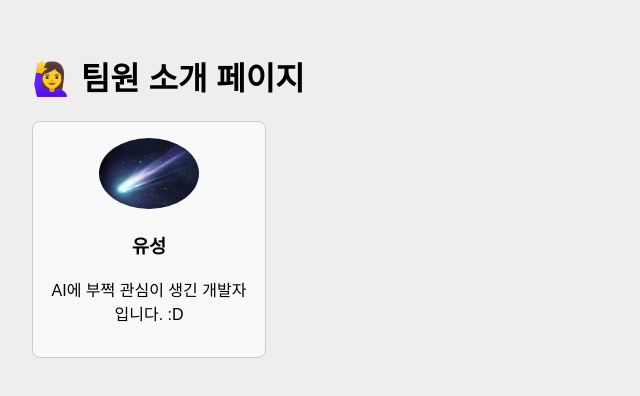
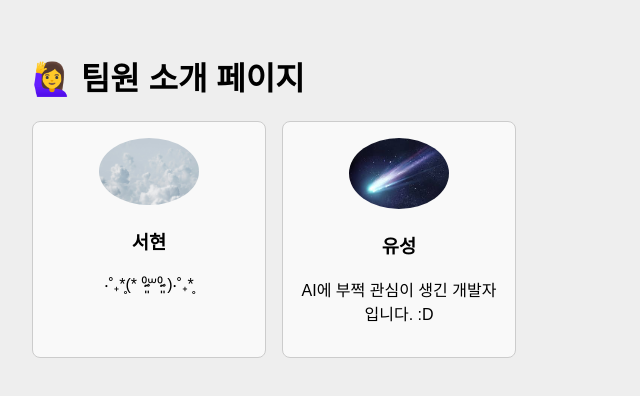
Before and after one commit to Team-Lion-GIT-prac/FrontEnd, a React (Vite) app in the folder git-study/: page / in a window 1280 px wide. Shown: the top 396 px of the page, without its empty margins (0-640 px from the left). Built offline with nearby package versions, Linux system fonts and the light colour scheme.

Commit message:
seohyun-profile_1st

```diff
--- a/git-study/src/components/ProfileList.jsx
+++ b/git-study/src/components/ProfileList.jsx
@@ -2,8 +2,14 @@ import React from 'react';
 import ProfileCard from './ProfileCard';
 import './ProfileList.css';
 import star from '../assets/shootingstar.jpg'
+import cloud from '../assets/cloud.jpg'
 
 const profiles = [
+  {
+    name: '서현',
+    bio: '‧˚₊*̥(* ⁰̷̴͈꒳⁰̷̴͈ )‧˚₊*̥',
+    image: cloud,
+  },
   {
     name: '유성',
     bio: 'AI에 부쩍 관심이 생긴 개발자 입니다. :D',
```
Also changed, not shown: git-study/src/assets/cloud.jpg (added).
